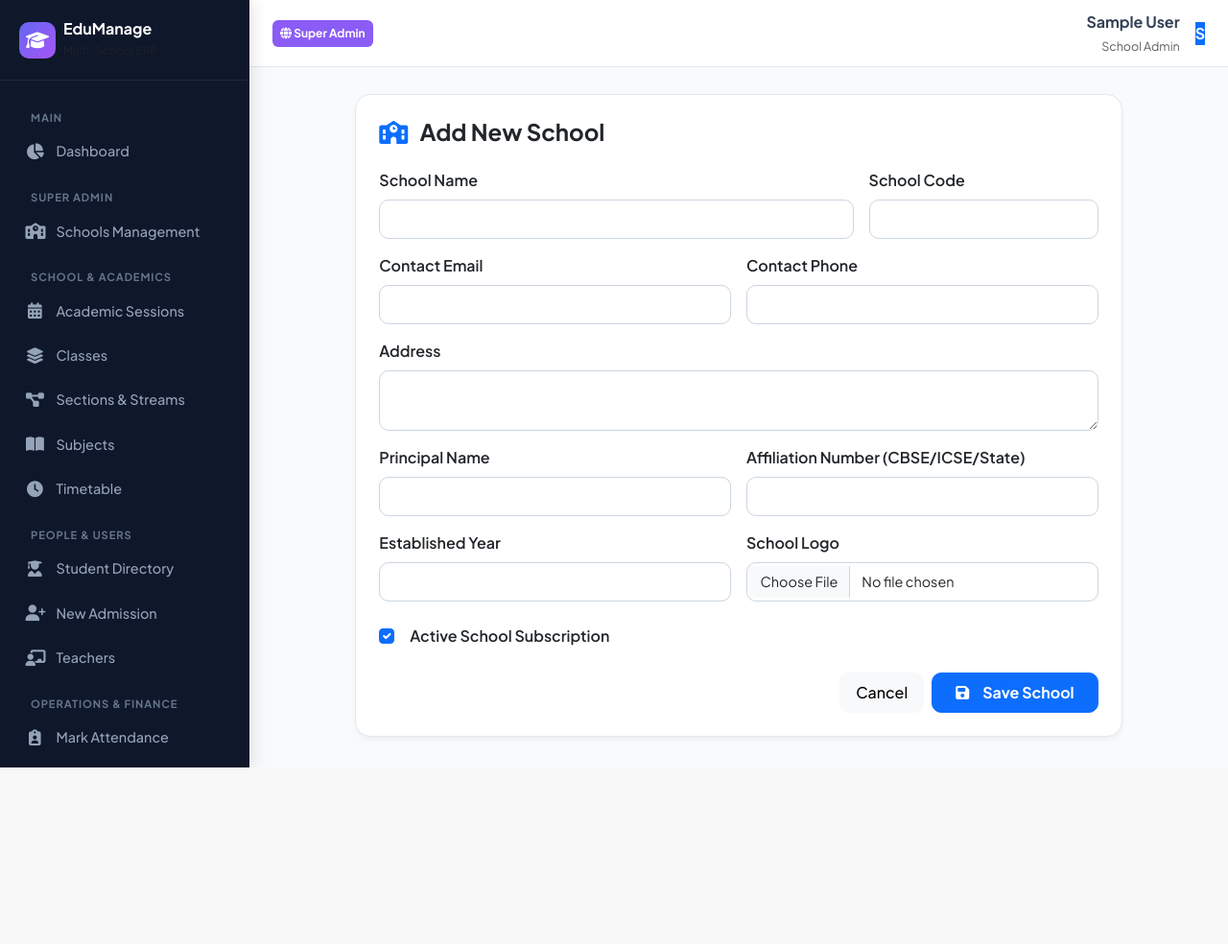
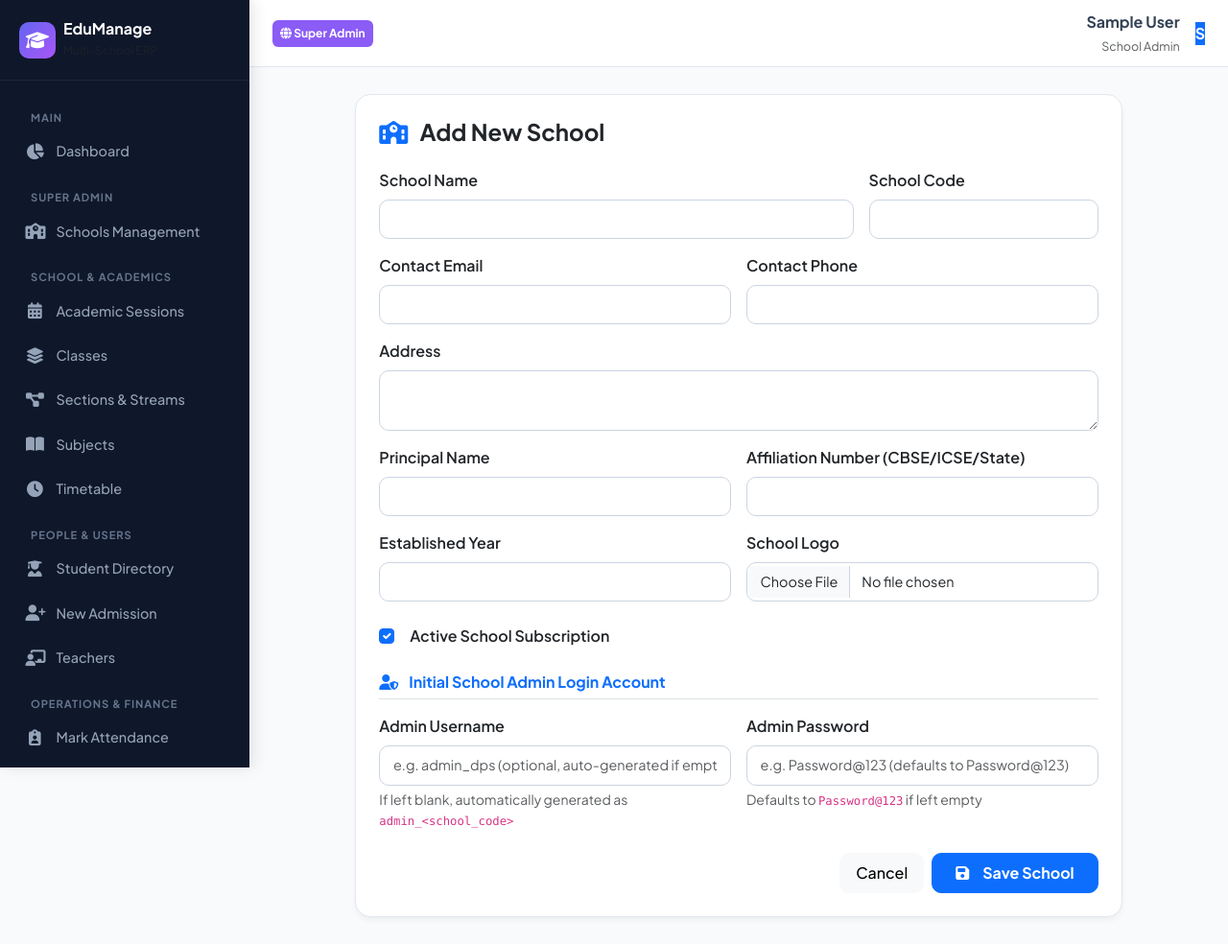
Before and after one commit to Abhi2701singh/school-erp, a Django app: page /schools/add/ in a window 1280 px wide. Shown: the whole page at 96% size. Before the commit the page ends 800 px from the top, so only its background shows below. Run offline with Django 5.2, Linux system fonts and the light colour scheme; the visitor is signed in with stand-in values (Sample User, id 1).

Commit message:
feat: allow setting and auto-generating School Admin username/password when registering a new school

```diff
--- a/schools/forms.py
+++ b/schools/forms.py
@@ -2,6 +2,17 @@ from django import forms
 from schools.models import School, AcademicSession, Notice
 
 class SchoolForm(forms.ModelForm):
+    admin_username = forms.CharField(
+        required=False,
+        label="Admin Username",
+        widget=forms.TextInput(attrs={'class': 'form-control', 'placeholder': 'e.g. admin_dps (optional, auto-generated if empty)'})
+    )
+    admin_password = forms.CharField(
+        required=False,
+        label="Admin Password",
+        widget=forms.PasswordInput(attrs={'class': 'form-control', 'placeholder': 'e.g. Password@123 (defaults to Password@123)'})
+    )
+
     class Meta:
         model = School
         fields = '__all__'
--- a/schools/views.py
+++ b/schools/views.py
@@ -13,6 +13,8 @@ def school_list_view(request):
     schools = School.objects.all()
     return render(request, 'schools/school_list.html', {'schools': schools})
 
+
+from accounts.models import User
 
 @login_required
 def school_create_view(request):
@@ -32,7 +34,29 @@ def school_create_view(request):
                 end_date="2026-03-31",
                 is_current=True
             )
-            messages.success(request, f"School '{school.name}' created successfully with initial Academic Session 2025-2026!")
+
+            # Automatically create School Admin user
+            admin_username = form.cleaned_data.get('admin_username') or f"admin_{school.code.lower()}"
+            admin_password = form.cleaned_data.get('admin_password') or "Password@123"
+            admin_email = school.email or f"{admin_username}@{school.code.lower()}.edu"
+
+            if not User.objects.filter(username=admin_username).exists():
+                User.objects.create_user(
+                    username=admin_username,
+                    email=admin_email,
+                    password=admin_password,
+                    role=User.Roles.SCHOOL_ADMIN,
+                    school=school,
+                    first_name=school.name,
+                    last_name="Admin"
+                )
+                messages.success(
+                    request,
+                    f"School '{school.name}' created successfully! School Admin Login: Username: '{admin_username}' | Password: '{admin_password}'"
+                )
+            else:
+                messages.success(request, f"School '{school.name}' created successfully with initial Academic Session 2025-2026!")
+
             return redirect('school_list')
     else:
         form = SchoolForm()
--- a/templates/schools/school_form.html
+++ b/templates/schools/school_form.html
@@ -53,6 +53,23 @@
                         </div>
                     </div>
                 </div>
+
+                {% if not school %}
+                <h6 class="fw-bold text-primary border-bottom pb-2 mt-4 mb-3"><i class="fa-solid fa-user-shield me-2"></i> Initial School Admin Login Account</h6>
+                <div class="row g-3">
+                    <div class="col-12 col-md-6">
+                        <label class="form-label fw-semibold">Admin Username</label>
+                        {{ form.admin_username }}
+                        <div class="form-text">If left blank, automatically generated as <code>admin_&lt;school_code&gt;</code></div>
+                    </div>
+                    <div class="col-12 col-md-6">
+                        <label class="form-label fw-semibold">Admin Password</label>
+                        {{ form.admin_password }}
+                        <div class="form-text">Defaults to <code>Password@123</code> if left empty</div>
+                    </div>
+                </div>
+                {% endif %}
+
                 <div class="d-flex flex-column-reverse flex-sm-row justify-content-end gap-2 mt-4">
                     <a href="{% url 'school_list' %}" class="btn btn-light">Cancel</a>
                     <button type="submit" class="btn btn-primary px-4 fw-bold"><i class="fa-solid fa-floppy-disk me-2"></i> Save School</button>
```
